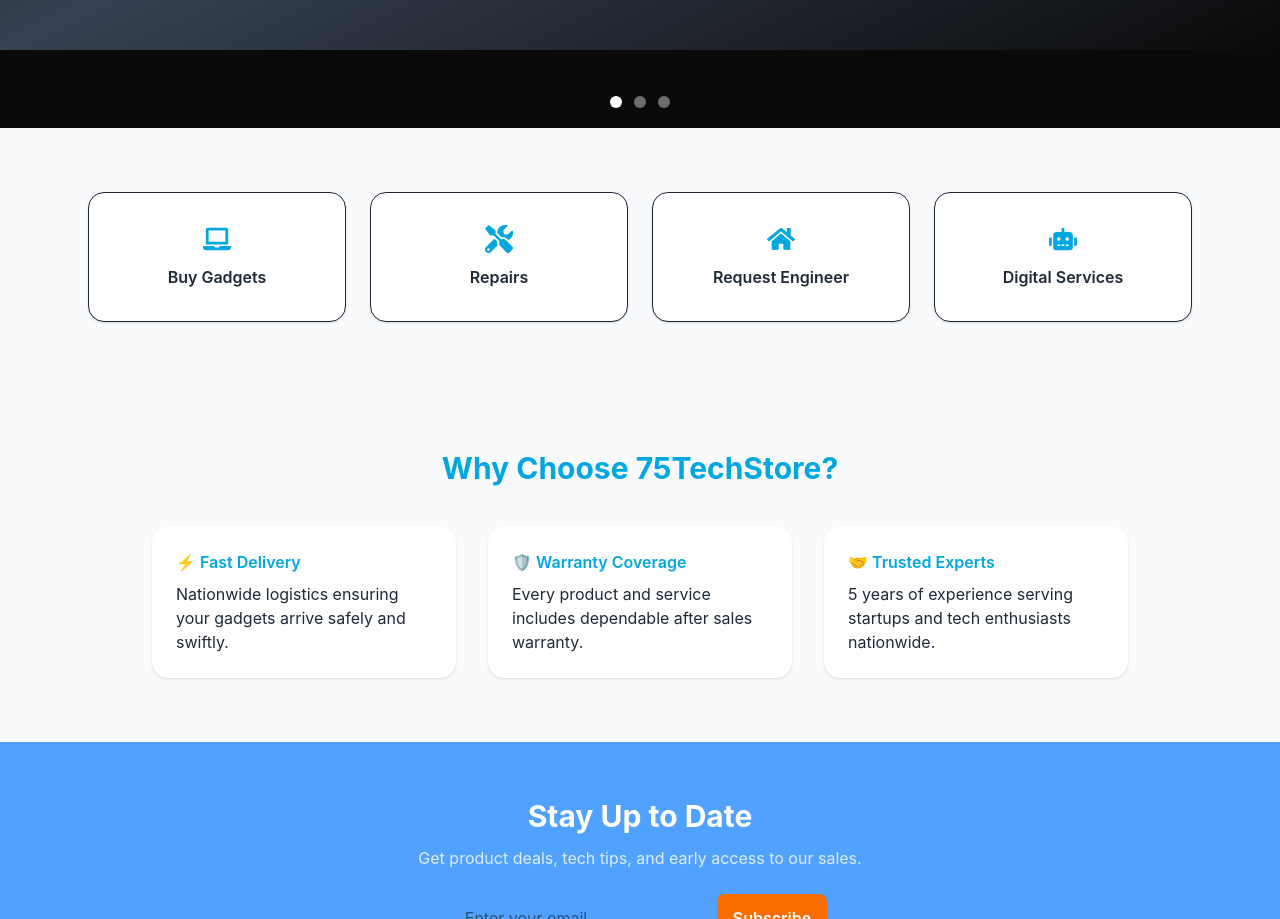
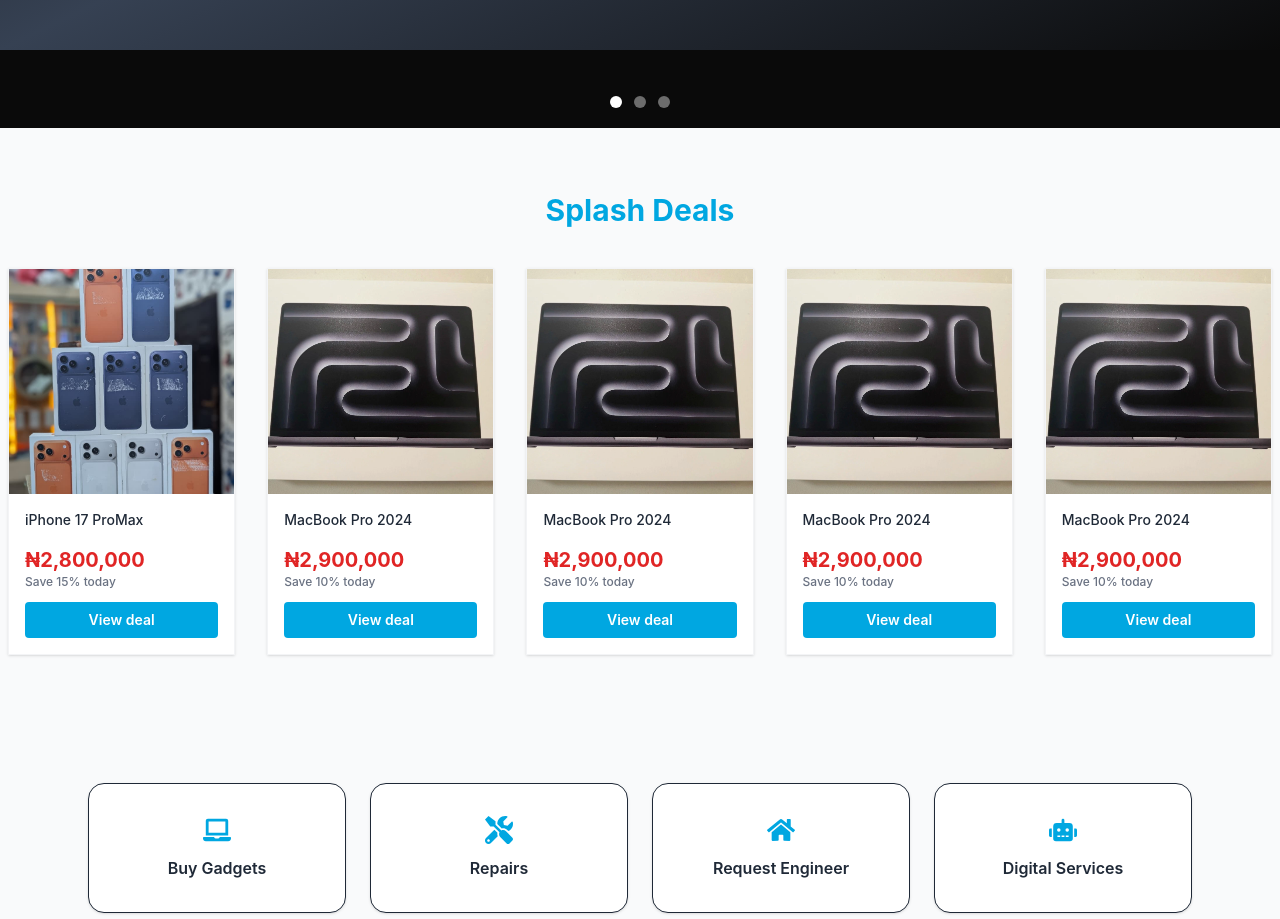
Before and after one commit to Iamosaz/75techstore, a React (Vite) app: page / in a window 1280 px wide. Shown: the part 720-1639 px from the top of the page. Built offline with nearby package versions, Linux system fonts and the light colour scheme.

Commit message:
latest update

```diff
--- a/src/App.jsx
+++ b/src/App.jsx
@@ -6,6 +6,7 @@
 
 // Pages
 import Home from "./pages/Home";
+import DealDetails from "./pages/DealDetails";
 
 export default function App() {
   return (
@@ -18,6 +19,7 @@
         <main className="flex-grow">
           <Routes>
             <Route path="/" element={<Home />} />
+           <Route path="/deals/:id" element={<DealDetails />} />
           </Routes>
         </main>
 
--- a/src/components/deals/DealCard.jsx
+++ b/src/components/deals/DealCard.jsx
@@ -0,0 +1,43 @@
+// src/components/deals/DealCard.jsx
+import React from "react";
+import { Link } from "react-router-dom";
+
+export default function DealCard({ deal }) {
+  return (
+    <div className="group bg-white border border-gray-100  shadow-sm hover:shadow-xl hover:-translate-y-1 transition-transform duration-300 overflow-hidden">
+      {/* product image */}
+      <Link to={`/deals/${deal.id}`} className="block aspect-square relative">
+        <img
+          src={deal.image}
+          alt={deal.title}
+          className="absolute inset-0 h-full w-full object-cover transition-transform duration-300 group-hover:scale-105"
+        />
+      </Link>
+
+      {/* text content */}
+      <div className="p-4 flex flex-col justify-between h-[10rem]">
+        <h3 className="text-gray-800 font-medium text-sm line-clamp-2 h-[40px]">
+          {deal.title}
+        </h3>
+
+        <div>
+          <p className="text-brand-red font-bold text-xl">
+            ₦{deal.price.toLocaleString()}
+          </p>
+          {deal.discount && (
+            <p className="text-xs text-gray-500 font-medium">
+              Save {deal.discount}% today
+            </p>
+          )}
+        </div>
+
+        <Link
+          to={`/deals/${deal.id}`}
+          className="mt-3 inline-block bg-brand-blue text-white text-center text-sm font-semibold py-2 rounded hover:bg-brand-red transition-colors duration-300"
+        >
+          View deal
+        </Link>
+      </div>
+    </div>
+  );
+}
--- a/src/components/deals/SplashDeals.jsx
+++ b/src/components/deals/SplashDeals.jsx
@@ -0,0 +1,34 @@
+// src/components/deals/SplashDeals.jsx
+import React from "react";
+import DealCard from "./DealCard";
+import iphone from "../../assets/iphone 17Promax.png";
+import laptop from "../../assets/macbook-pro.png";
+// import watch from "../../assets/smartwatch.png";
+
+
+const mockDeals = [
+ { id: "1", title: "iPhone 17 ProMax", price: "2,800,000", discount: 15, image: iphone },
+  { id: "2", title: "MacBook Pro 2024", price: "2,900,000", discount: 10, image: laptop },
+  { id: "3", title: "MacBook Pro 2024", price: "2,900,000", discount: 10, image: laptop },
+  { id: "4", title: "MacBook Pro 2024", price: "2,900,000", discount: 10, image: laptop },
+  { id: "5", title: "MacBook Pro 2024", price: "2,900,000", discount: 10, image: laptop },
+  // { id: "3", title: "Smart Watch Ultra", price: 299, discount: 20, image: watch },
+  // …more future products to be added
+];
+const SplashDeals = () => {
+  return (
+   <section className="max-w-7xl mx-auto py-16 px-2">
+      <h2 className="text-3xl font-bold text-center text-brand-blue mb-10">
+        Splash Deals
+      </h2>
+
+      <div className="grid gap-8 grid-cols-1 sm:grid-cols-2 md:grid-cols-3 lg:grid-cols-4 xl:grid-cols-5">
+        {mockDeals.map((deal) => (
+          <DealCard key={deal.id} deal={deal} />
+        ))}
+      </div>
+    </section>
+  )
+}
+
+export default SplashDeals
--- a/src/components/hero/Brandnewgadget.jsx
+++ b/src/components/hero/Brandnewgadget.jsx
@@ -23,7 +23,7 @@
         </p>
         <a
           href="/shop/all"
-          className="btn-accent mt-10 hover:scale-105 transition-transform duration-300"
+          className="btn-accent mt-4 hover:scale-105 transition-transform duration-300"
         >
           Shop Now
         </a>
--- a/src/components/hero/HeroPromo.jsx
+++ b/src/components/hero/HeroPromo.jsx
@@ -19,13 +19,13 @@
           Mega Good Deals 🎁
         </h2>
 
-        <p className="mt-8 max-w-xl text-lg text-white/90">
+        <p className="mt-4 max-w-xl text-lg text-white/90">
           Save up to 15% on quality worthy gadgets - Laptops, Phones, Accessories & more.
         </p>
 
         <a
           href="/shop"
-          className="btn-accent mt-10 mb-20 hover:scale-105 transition-transform duration-300"
+           className="btn-accent mt-4 hover:scale-105 transition-transform duration-300"s
         >
           Explore Offers
         </a>
--- a/src/components/hero/HeroWelcome.jsx
+++ b/src/components/hero/HeroWelcome.jsx
@@ -39,7 +39,7 @@
             transition={{ delay: 0.6, duration: 0.8 }}
           >
             Buy, repair, and upgrade your tech with trusted quality and
-            lightning‑fast service.
+            lightning - fast service.
           </motion.p>
 
           <motion.div
--- /dev/null
+++ b/src/pages/DealDetails.jsx
@@ -0,0 +1,48 @@
+// src/pages/DealDetails.jsx
+import React from "react";
+import { useParams, Link } from "react-router-dom";
+import iphone from "../assets/iphone 17Promax.png"; // fallback image
+
+export default function DealDetails() {
+  const { id } = useParams();
+
+  // In a real app fetch deal info: const deal = fetchDeal(id)
+  const deal = {
+    id,
+    title: "iPhone 17 ProMax",
+    price: "2,800,000",
+    description:
+      "The all new iPhone 17 ProMax comes with A18 chip, improve camera, and Titanium build.",
+    image: iphone,
+  };
+
+  return (
+    <section className="max-w-5xl mx-auto py-16 px-6 flex flex-col md:flex-row gap-10 items-center">
+      {/* Image */}
+      <img
+        src={deal.image}
+        alt={deal.title}
+        className="w-full md:w-1/2 rounded-lg shadow-lg object-cover"
+      />
+
+      {/* Details */}
+      <div className="flex-1">
+        <h1 className="text-3xl font-bold text-brand-blue mb-4">
+          {deal.title}
+        </h1>
+        <p className="text-xl font-semibold mb-2">₦{deal.price}</p>
+        <p className="text-gray-700 mb-6">{deal.description}</p>
+
+        <div className="flex flex-wrap gap-4">
+          <button className="btn-primary">Add to Cart</button>
+          <button className="btn-accent">Pick Up in Store</button>
+          <button className="btn-outline">Delivery Options</button>
+        </div>
+
+        <Link to="/" className="inline-block mt-8 text-brand-blue underline">
+          ← Back to Deals
+        </Link>
+      </div>
+    </section>
+  );
+}
--- a/src/pages/Home.jsx
+++ b/src/pages/Home.jsx
@@ -2,12 +2,14 @@
 import React from "react";
 import { FaLaptop, FaTools, FaHome, FaRobot } from "react-icons/fa";
 import HeroCarousel from "../components/hero/HeroCarousel";  // rotating hero section //
+import SplashDeals from "../components/deals/SplashDeals";
 
 const Home = () => {
   return (
     <main className="font-sans text-gray-800">
       {/* ───────────── HERO SECTION ───────────── */}
       <HeroCarousel />
+      <SplashDeals />
 
       {/* ───────────── QUICK SERVICE CARDS ───────────── */}
       <section className="max-w-6xl mx-auto py-16 px-6 grid grid-cols-1 sm:grid-cols-2 lg:grid-cols-4 gap-6">
```
Also changed, not shown: src/assets/iphone 17Promax.png (added), src/assets/macbook-pro.png (added).
